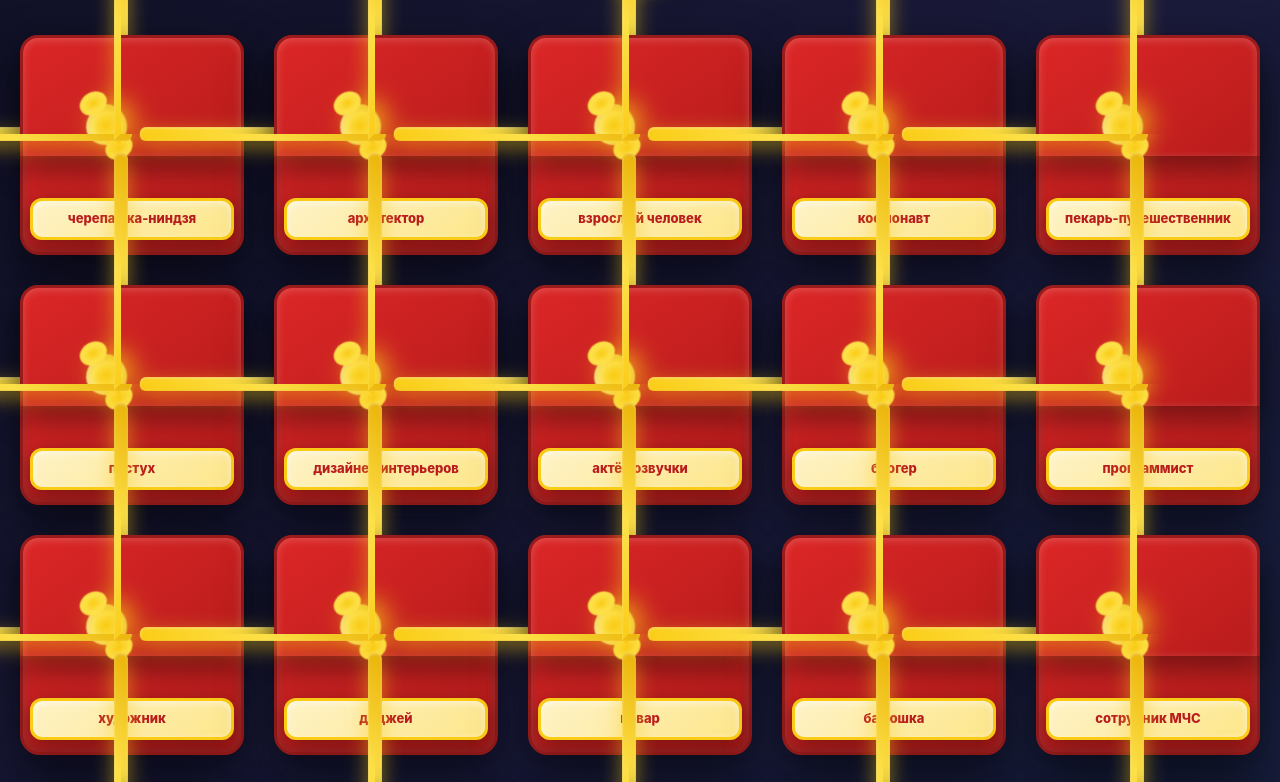
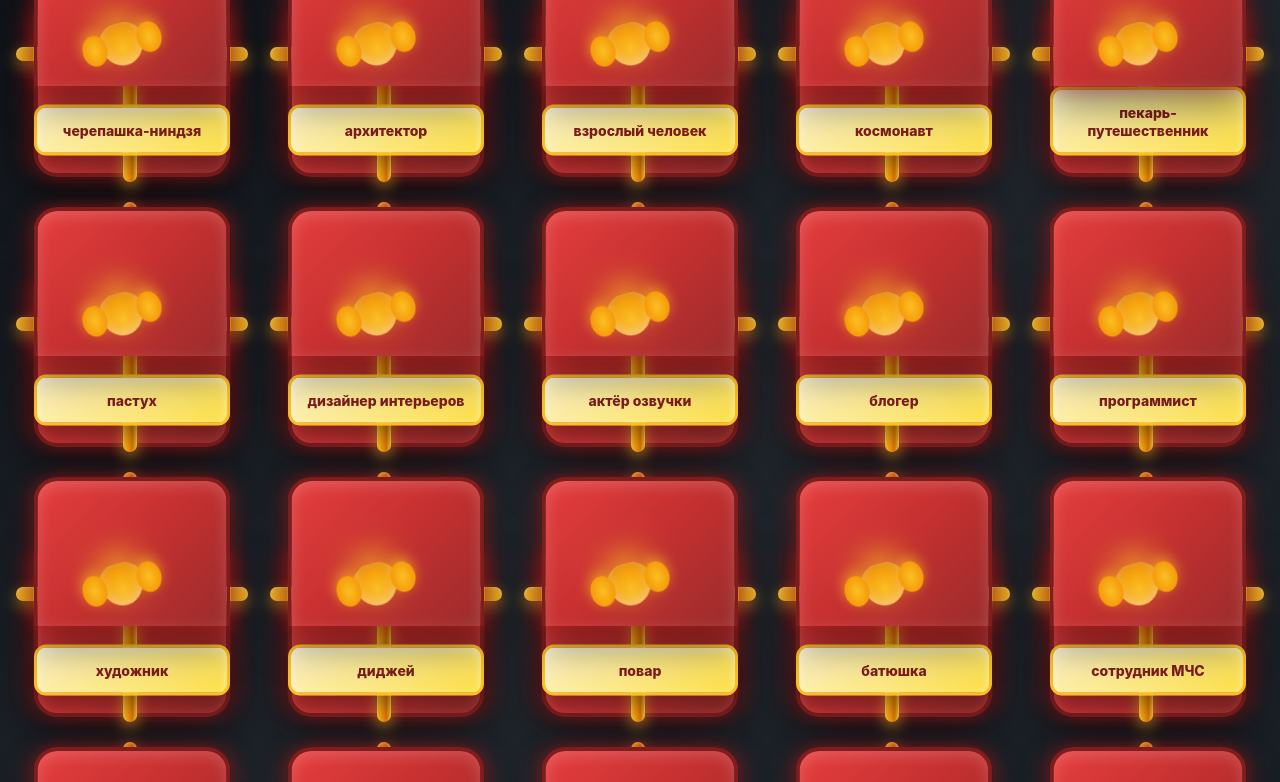
Before and after one commit to kbikchurina-hash/newyearclean, a plain HTML site: page index.html in a window 1280 px wide. Shown: the part 221-1003 px from the top of the page. Drawn offline with Linux system fonts and the light colour scheme.

Commit message:
Update index.html

```diff
--- a/index.html
+++ b/index.html
@@ -5,297 +5,195 @@
     <meta name="viewport" content="width=device-width, initial-scale=1.0">
     <title>Подарки для команды 🎁</title>
     <style>
-        * { box-sizing: border-box; margin: 0; padding: 0; }
+        * { margin: 0; padding: 0; box-sizing: border-box; }
         body {
-            font-family: -apple-system, BlinkMacSystemFont, 'Segoe UI', sans-serif;
-            background: linear-gradient(135deg, #0f0f23 0%, #1a1a3a 50%, #16213e 100%);
+            font-family: -apple-system, BlinkMacSystemFont, sans-serif;
+            background: linear-gradient(135deg, #0d1117 0%, #21262d 50%, #161b22 100%);
             min-height: 100vh;
             padding: 30px 20px;
-            overflow-x: hidden;
         }
         h1 {
-            color: #ffd700;
+            color: #f0f6fc;
             text-align: center;
-            font-size: clamp(2.5rem, 7vw, 4.5rem);
-            text-shadow: 0 0 30px rgba(255,215,0,0.7);
+            font-size: clamp(2rem, 6vw, 4rem);
             margin-bottom: 50px;
-            animation: titleGlow 2s ease-in-out infinite alternate;
-        }
-        @keyframes titleGlow {
-            0% { text-shadow: 0 0 20px rgba(255,215,0,0.5); }
-            100% { text-shadow: 0 0 40px rgba(255,215,0,0.9), 0 0 60px rgba(255,215,0,0.4); }
+            text-shadow: 0 0 20px rgba(255,255,255,0.3);
         }
 
         .gifts-grid {
             display: grid;
-            grid-template-columns: repeat(auto-fill, minmax(200px, 1fr));
+            grid-template-columns: repeat(auto-fill, minmax(210px, 1fr));
             gap: 30px;
-            max-width: 1600px;
+            max-width: 1400px;
             margin: 0 auto;
         }
 
-        .gift {
-            perspective: 1500px;
-            height: 220px;
-            cursor: pointer;
-            position: relative;
-        }
-        .gift:hover .gift-box {
-            transform: translateY(-10px) rotateX(5deg);
-        }
-        .gift.opened { pointer-events: none; }
+        .gift { height: 240px; cursor: pointer; position: relative; }
 
-        .gift-box {
-            position: relative;
-            width: 100%;
-            height: 100%;
-            transform-style: preserve-3d;
-            transition: all 0.8s cubic-bezier(0.23, 1, 0.32, 1);
-            transform-origin: bottom;
+        /* ТОЧНАЯ КОРОБКА ИЗ ВИДЕО */
+        .box-bottom {
+            position: absolute;
+            bottom: 0; left: 50%; transform: translateX(-50%);
+            width: 88%; height: 68%;
+            background:
+                linear-gradient(135deg, #e53e3e 0%, #c53030 50%, #9b2c2c 100%),
+                radial-gradient(circle at 30% 30%, rgba(255,255,255,0.15) 0%, transparent 50%);
+            border-radius: 0 0 24px 24px;
+            border: 4px solid #7f1d1d;
+            box-shadow:
+                8px 0 20px rgba(185,28,28,0.4),
+                -8px 0 20px rgba(185,28,28,0.4),
+                0 25px 50px rgba(0,0,0,0.5),
+                inset 0 3px 12px rgba(255,255,255,0.12);
         }
 
-        /* Основная коробка */
-        .box-bottom {
+        .box-lid {
             position: absolute;
-            width: 100%;
-            height: 100%;
+            top: 0; left: 50%; transform: translateX(-50%);
+            width: 88%; height: 62%;
             background:
-                linear-gradient(145deg, #dc2626 0%, #b91c1c 100%),
-                radial-gradient(ellipse at center, rgba(255,255,255,0.1) 0%, transparent 70%);
-            border-radius: 20px;
+                linear-gradient(135deg, #e53e3e 0%, #c53030 50%, #9b2c2c 100%),
+                radial-gradient(circle at 70% 20%, rgba(255,255,255,0.2) 0%, transparent 50%);
+            border-radius: 24px 24px 0 0;
+            border: 4px solid #7f1d1d;
+            border-bottom: none;
             box-shadow:
-                0 25px 50px rgba(0,0,0,0.5),
-                inset 0 2px 10px rgba(255,255,255,0.15),
-                inset 0 -2px 10px rgba(0,0,0,0.3);
-            border: 3px solid #991b1b;
+                6px 0 18px rgba(185,28,28,0.35),
+                -6px 0 18px rgba(185,28,28,0.35),
+                0 20px 40px rgba(0,0,0,0.45),
+                inset 0 4px 15px rgba(255,255,255,0.18);
+            transform-origin: bottom center;
+            transition: all 1s cubic-bezier(0.25, 0.46, 0.45, 0.94);
+            z-index: 5;
         }
 
-        /* Крышка */
-        .box-lid {
-            position: absolute;
-            width: 100%;
-            height: 55%;
-            top: 0;
-            background:
-                linear-gradient(145deg, #dc2626 0%, #b91c1c 100%),
-                radial-gradient(ellipse at center, rgba(255,255,255,0.1) 0%, transparent 70%);
-            border-radius: 18px 18px 0 0;
-            box-shadow:
-                0 15px 30px rgba(0,0,0,0.4),
-                inset 0 2px 8px rgba(255,255,255,0.2);
-            border: 3px solid #991b1b;
-            border-bottom: none;
-            transform-origin: bottom;
-            z-index: 10;
-            transition: all 1s cubic-bezier(0.25, 0.46, 0.45, 0.94);
+        /* АНИМАЦИЯ ОТКРЫТИЯ - ТОЧНО КАК В ВИДЕО */
+        .gift.opening .box-lid {
+            transform: translateX(-50%) rotateX(-115deg) translateZ(15px);
         }
 
-        /* Анимация открытия крышки */
-        .gift.opening .box-lid {
-            transform: rotateX(-110deg) translateZ(20px);
+        /* ЛЕНТА - ТОЧНО КАК В ВИДЕО */
+        .ribbon-h {
+            position: absolute; top: 46%; left: -2%; right: -2%;
+            height: 14px; background: linear-gradient(90deg, #fbbf24, #f59e0b, #d97706, #fbbf24);
+            border-radius: 8px;
+            box-shadow:
+                0 5px 15px rgba(251,191,36,0.6),
+                inset 0 1px 3px rgba(255,255,255,0.4);
+        }
+        .ribbon-v {
+            position: absolute; left: 46%; top: -2%; bottom: -2%;
+            width: 14px; background: linear-gradient(90deg, #fbbf24, #f59e0b, #d97706, #fbbf24);
+            border-radius: 8px;
+            box-shadow:
+                0 5px 15px rgba(251,191,36,0.6),
+                inset 0 1px 3px rgba(255,255,255,0.4);
         }
 
-        /* Золотая лента */
-        .ribbon {
-            position: absolute;
-            background: linear-gradient(45deg, #facc15, #fde047, #eab308);
+        /* БАНТ - ТОЧНО КАК В ВИДЕО */
+        .bow {
+            position: absolute; top: 36%; left: 36%; width: 42px; height: 42px;
+            background:
+                radial-gradient(ellipse 65% 75% at 50% 40%, #fbbf24 0%, #f59e0b 60%, #d97706 100%),
+                radial-gradient(circle at 30% 30%, rgba(255,255,255,0.3) 0%, transparent 50%);
+            border-radius: 50% 50% 45% 45% / 60% 60% 40% 40%;
             box-shadow:
-                0 6px 20px rgba(250,204,21,0.6),
-                inset 0 1px 3px rgba(255,255,255,0.4);
-            border-radius: 6px;
-            z-index: 15;
+                0 10px 30px rgba(251,191,36,0.8),
+                inset 0 4px 12px rgba(255,255,255,0.5),
+                inset 0 -3px 8px rgba(217,119,6,0.3);
+            animation: bowFloat 3.5s ease-in-out infinite;
+            z-index: 10;
         }
-        .ribbon.horizontal {
-            width: 110%; height: 14px;
-            top: 42%; left: -5%;
-            transform: translateX(-50%) rotateX(10deg);
+        .bow::before, .bow::after {
+            content: ''; position: absolute; width: 24px; height: 30px;
+            background: radial-gradient(ellipse 60% 70%, #fbbf24 0%, #f59e0b 70%);
+            border-radius: 50%; top: 50%; transform: translateY(-50%);
+            box-shadow: 0 4px 12px rgba(251,191,36,0.6);
         }
-        .ribbon.vertical {
-            height: 110%; width: 14px;
-            left: 42%; top: -5%;
-            transform: translateY(-50%) rotateY(10deg);
+        .bow::before { left: -18px; }
+        .bow::after { right: -18px; }
+
+        @keyframes bowFloat {
+            0%, 100% { transform: scale(1) rotate(0deg); }
+            25% { transform: scale(1.06) rotate(90deg); }
+            50% { transform: scale(1.03) rotate(180deg); }
+            75% { transform: scale(1.05) rotate(270deg); }
         }
 
-        /* Бант */
-        .bow {
-            position: absolute;
-            width: 40px; height: 40px;
-            top: 32%; left: 30%;
-            background: radial-gradient(ellipse 60% 70% at 50% 50%, #facc15 0%, #fde047 50%, #eab308 100%);
-            border-radius: 50% 50% 50% 50% / 60% 60% 40% 40%;
-            box-shadow:
-                0 8px 25px rgba(250,204,21,0.8),
-                inset 0 3px 8px rgba(255,255,255,0.5),
-                inset 0 -2px 5px rgba(234,179,8,0.3);
-            z-index: 20;
-            animation: bowFloat 3s ease-in-out infinite;
+        /* ЭТИКЕТКА */
+        .label {
+            position: absolute; bottom: 18px; left: 14px; right: 14px;
+            background: linear-gradient(145deg, #fef3c7, #fde047);
+            border: 3px solid #fbbf24; border-radius: 12px;
+            padding: 14px 10px; font-size: 14px; font-weight: 800;
+            color: #7f1d1d; text-align: center; line-height: 1.25;
+            box-shadow: 0 10px 25px rgba(0,0,0,0.4), inset 0 3px 8px rgba(255,255,255,0.6);
+            animation: labelBounce 2.2s infinite;
         }
-        .bow::before,
-        .bow::after {
-            content: '';
-            position: absolute;
-            width: 22px; height: 28px;
-            background: radial-gradient(ellipse 60% 70% at 50% 50%, #facc15 0%, #fde047 50%);
-            border-radius: 50%;
-            top: 50%; transform: translateY(-50%);
-        }
-        .bow::before { left: -16px; }
-        .bow::after { right: -16px; }
-
-        @keyframes bowFloat {
-            0%, 100% { transform: scale(1) rotateZ(0deg) translateY(0); }
-            33% { transform: scale(1.05) rotateZ(120deg) translateY(-2px); }
-            66% { transform: scale(1.02) rotateZ(240deg) translateY(-1px); }
+        @keyframes labelBounce {
+            0%, 100% { transform: translateY(0); }
+            50% { transform: translateY(-4px); }
         }
 
-        /* Этикетка */
-        .label {
-            position: absolute;
-            bottom: 15px; left: 10px; right: 10px;
-            background: linear-gradient(145deg, #fef3c7, #fde68a);
-            border: 3px solid #facc15;
-            border-radius: 12px;
-            padding: 10px 8px;
-            font-size: 13px;
-            font-weight: 800;
-            color: #b91c1c;
-            text-align: center;
-            line-height: 1.2;
-            box-shadow:
-                0 6px 20px rgba(0,0,0,0.4),
-                inset 0 2px 6px rgba(255,255,255,0.6);
-            z-index: 5;
-            animation: labelFloat 2.5s ease-in-out infinite;
-        }
-        @keyframes labelFloat {
-            0%, 100% { transform: translateY(0) rotateX(0deg); }
-            50% { transform: translateY(-4px) rotateX(5deg); }
-        }
-
-        /* Содержимое */
-        .content {
-            position: absolute;
-            top: 65%; left: 12%; right: 12%;
-            height: 120px;
-            perspective: 800px;
-            z-index: 1;
-        }
-
+        /* СОДЕРЖИМОЕ */
+        .content { position: absolute; top: 72%; left: 16%; right: 16%; height: 85px; }
         .note {
-            position: absolute;
-            top: 0; left: 0; right: 0;
-            background: linear-gradient(145deg, #fff8dc 0%, #f5e6b2 100%);
-            border: 3px dashed #d97706;
-            border-radius: 16px;
-            padding: 18px 14px;
-            font-size: 13px;
-            line-height: 1.4;
-            color: #92400e;
-            font-family: 'Georgia', serif;
-            text-align: center;
-            box-shadow:
-                0 10px 30px rgba(0,0,0,0.3),
-                inset 0 2px 8px rgba(255,255,255,0.8);
-            opacity: 0;
-            transform: rotateX(90deg) translateZ(10px);
-            transform-origin: top;
-            transition: all 0.7s 0.3s cubic-bezier(0.68, -0.55, 0.265, 1.55);
+            position: absolute; top: 0; left: 0; right: 0;
+            background: linear-gradient(145deg, #fff8dc, #f4e4bc);
+            border: 3px dashed #d97706; border-radius: 16px;
+            padding: 18px 14px; font-size: 13px; line-height: 1.35;
+            color: #92400e; text-align: center; font-family: Georgia, serif;
+            opacity: 0; transform: scale(0.85) translateY(15px);
+            transition: all 0.7s 0.5s cubic-bezier(0.68, -0.55, 0.265, 1.55);
         }
         .gift.opening .note {
-            opacity: 1;
-            transform: rotateX(0deg) translateZ(10px);
+            opacity: 1; transform: scale(1) translateY(0);
         }
-
         .name {
-            position: absolute;
-            bottom: -10px; left: 0; right: 0;
-            background: linear-gradient(145deg, #facc15, #fde047);
-            color: #b91c1c;
-            font-weight: 900;
-            font-size: 18px;
-            padding: 14px 20px;
-            border-radius: 30px;
-            text-align: center;
-            box-shadow: 0 12px 35px rgba(250,204,21,0.6);
-            opacity: 0;
-            transform: translateY(40px) scale(0.7);
-            transition: all 0.6s 0.8s cubic-bezier(0.68, -0.55, 0.265, 1.55);
+            position: absolute; bottom: 0; left: 0; right: 0;
+            background: linear-gradient(145deg, #fbbf24, #fde047);
+            color: #7f1d1d; font-weight: 900; font-size: 17px;
+            padding: 14px 20px; border-radius: 28px; text-align: center;
+            box-shadow: 0 12px 35px rgba(251,191,36,0.6);
+            opacity: 0; transform: translateY(35px);
+            transition: all 0.6s 1.1s cubic-bezier(0.68, -0.55, 0.265, 1.55);
         }
-        .gift.show-name .name {
-            opacity: 1;
-            transform: translateY(0) scale(1);
-        }
+        .gift.show-name .name { opacity: 1; transform: translateY(0); }
 
         @media (max-width: 768px) {
-            .gifts-grid { grid-template-columns: repeat(auto-fill, minmax(160px, 1fr)); gap: 25px; }
-            .label { font-size: 12px; padding: 8px 6px; }
-            .note { font-size: 12px; padding: 14px 10px; }
+            .gifts-grid { grid-template-columns: repeat(auto-fill, minmax(170px, 1fr)); }
         }
     </style>
 </head>
 <body>
-    <h1>🎁 Что ты хотел стать в детстве? 🎁</h1>
+    <h1>🎁 Что ты хотел стать в детстве?</h1>
     <div class="gifts-grid" id="giftsGrid"></div>
 
     <script>
-        const hints = [
-            'черепашка-ниндзя', 'архитектор', 'взрослый человек', 'космонавт', 'пекарь-путешественник',
-            'пастух', 'дизайнер интерьеров', 'актёр озвучки', 'блогер', 'программист',
-            'художник', 'диджей', 'повар', 'батюшка', 'сотрудник МЧС',
-            'разработчик', 'дизайнер', 'продавец', 'учительница', 'адвокат',
-            'взрослая', 'учитель английского', 'кассир', 'пиццамейкер', 'бариста'
-        ];
-        const names = [
-            'Анна', 'Иван', 'Мария', 'Дмитрий', 'Елена', 'Алексей', 'Ольга', 'Сергей',
-            'Татьяна', 'Михаил', 'Наталья', 'Владимир', 'Ирина', 'Павел', 'Юлия',
-            'Андрей', 'Екатерина', 'Николай', 'Светлана', 'Роман',
-            'Виктория', 'Денис', 'Анастасия', 'Артём', 'Ксения'
-        ];
+        const hints = ['черепашка-ниндзя','архитектор','взрослый человек','космонавт','пекарь-путешественник','пастух','дизайнер интерьеров','актёр озвучки','блогер','программист','художник','диджей','повар','батюшка','сотрудник МЧС','разработчик','дизайнер','продавец','учительница','адвокат','взрослая','учитель английского','кассир','пиццамейкер','бариста'];
+        const names = ['Анна','Иван','Мария','Дмитрий','Елена','Алексей','Ольга','Сергей','Татьяна','Михаил','Наталья','Владимир','Ирина','Павел','Юлия','Андрей','Екатерина','Николай','Светлана','Роман','Виктория','Денис','Анастасия','Артём','Ксения'];
 
-        const grid = document.getElementById('giftsGrid');
-        hints.forEach((hint, index) => {
-            const gift = document.createElement('div');
-            gift.className = 'gift';
-            gift.dataset.index = index;
-
-            let state = 0; // 0:closed, 1:opening, 2:name, 3:opened
-
-            gift.innerHTML = `
-                <div class="gift-box">
+        document.getElementById('giftsGrid').innerHTML = hints.map((hint, i) => `
+            <div class="gift" onclick="handleClick(this, ${i})">
                 <div class="box-bottom"></div>
                 <div class="box-lid"></div>
-                    <div class="ribbon horizontal"></div>
-                    <div class="ribbon vertical"></div>
+                <div class="ribbon-h"></div>
+                <div class="ribbon-v"></div>
                 <div class="bow"></div>
                 <div class="label">${hint}</div>
                 <div class="content">
-                        <div class="note">Спасибо за твою уникальность!<br><strong>${hint.charAt(0).toUpperCase() + hint.slice(1)}</strong> — это круто! ✨</div>
-                        <div class="name">${names[index]}</div>
+                    <div class="note">Спасибо за уникальность!<br><strong>${hint}</strong> ✨</div>
+                    <div class="name">${names[i]}</div>
                 </div>
             </div>
-            `;
+        `).join('');
 
-            gift.addEventListener('click', () => {
-                if (state === 0) {
-                    // 1. Закрытый → открытие
+        function handleClick(gift, i) {
+            if (!gift.classList.contains('opening')) {
                 gift.classList.add('opening');
-                    state = 1;
-                    setTimeout(() => {
-                        if (state === 1) {
-                            // 2. Показать имя
-                            gift.classList.add('show-name');
-                            state = 2;
+                setTimeout(() => gift.classList.add('show-name'), 1200);
             }
-                    }, 1200);
-                } else if (state === 2) {
-                    // 3. Открыт навсегда
-                    gift.classList.add('opened');
-                    state = 3;
         }
-            });
-
-            grid.appendChild(gift);
-        });
     </script>
 </body>
 </html>
```
Lines whose indentation alone changed are shown as unchanged.
